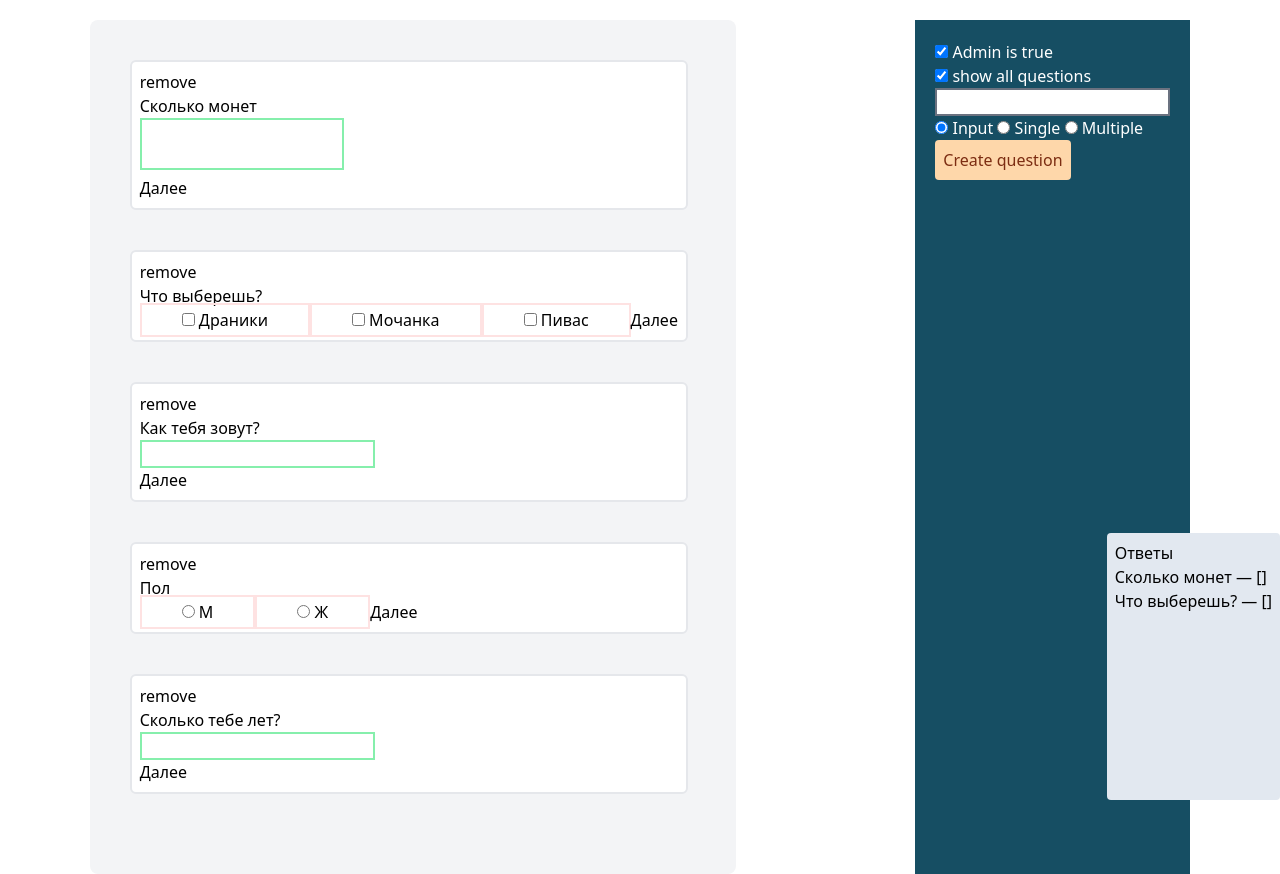
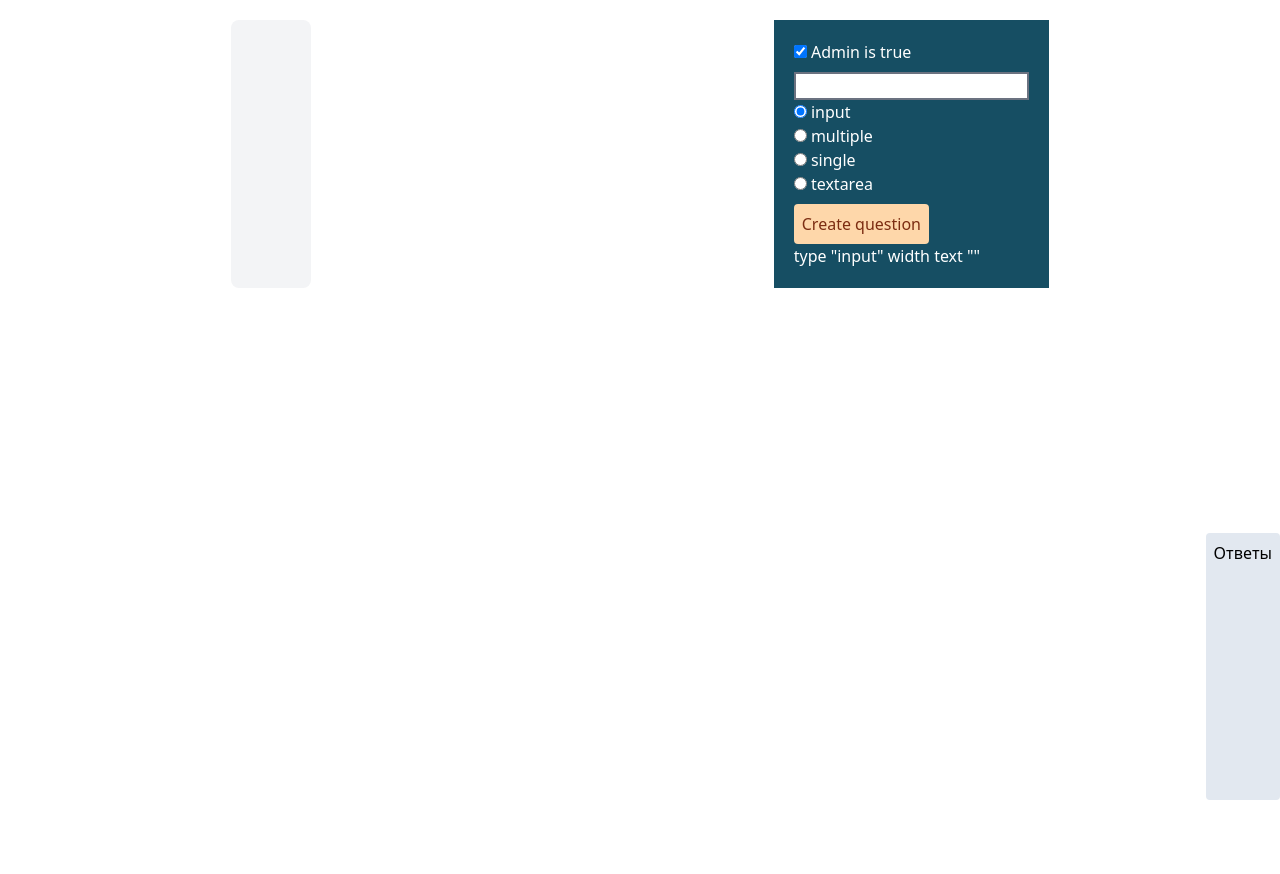
Before and after one commit to Boffeer/quizly, a Vue app: page / in a window 1280 px wide. After the commit the page ends 800 px from the top, so only its background shows below. Built offline with nearby package versions, Linux system fonts and the light colour scheme.

Commit message:
add adding and removing questions system

```diff
--- a/src/App.vue
+++ b/src/App.vue
@@ -6,9 +6,13 @@
 <template>
   <div class="flex justify-around pt-5">
     <div class="bg-gray-100 rounded-lg p-10 flex justify-around">
-      <question-list />
+      <question-list
+        :questions="questions"
+        :admin="admin"
+        @remove-question="removeQuestion"
+      />
     </div>
-    <admin-editor :admin="admin" />
+    <admin-editor :admin="admin" @create-question="addQuestion" />
   </div>
 </template>
 
@@ -25,16 +29,108 @@ export default {
   data() {
     return {
       appName: 'quizly',
+      questions: [],
+      questionss: [
+        {
+          id: 1,
+          label: 'coins',
+          type: 'textarea',
+          question: 'Сколько монет',
+          answer: [],
+          show: true,
+          answers: [
+            {
+              id: 1,
+              text: 'Драники',
+              isChecked: false,
+            },
+            {
+              id: 2,
+              text: 'Мочанка',
+              isChecked: false,
+            },
+            {
+              id: 3,
+              text: 'Пивас',
+              isChecked: false,
+            },
+          ],
+        },
+        {
+          id: 2,
+          label: 'food',
+          type: 'multiple',
+          question: 'Что выберешь?',
+          answer: [],
+          show: false,
+          answers: [
+            {
+              id: 1,
+              text: 'Драники',
+              isChecked: false,
+            },
+            {
+              id: 2,
+              text: 'Мочанка',
+              isChecked: false,
+            },
+            {
+              id: 3,
+              text: 'Пивас',
+              isChecked: false,
+            },
+          ],
+        },
+        {
+          id: 3,
+          show: false,
+          label: 'name',
+          type: 'input',
+          question: 'Как тебя зовут?',
+          answer: null,
+        },
+        {
+          id: 4,
+          show: false,
+          label: 'sex',
+          type: 'single',
+          question: 'Пол',
+          answer: '',
+          answers: [
+            {
+              id: 1,
+              text: 'М',
+            },
+            {
+              id: 2,
+              text: 'Ж',
+            },
+          ],
+        },
+        {
+          id: 5,
+          label: 'age',
+          type: 'input',
+          question: 'Сколько тебе лет?',
+          answer: null,
+          show: false,
+        },
+      ],
       admin: {
         show: true,
         showAll: true,
         currentQuestion: {
           type: 'input',
           question: '',
+          answer: '',
+          answers: [],
         },
-      },
-      modal: {
-        opened: false,
+        questionTypes: [
+          {
+            id: 0,
+            label: '',
+          },
+        ],
       },
     };
   },
@@ -75,6 +171,21 @@ export default {
     handleModal(modal) {
       modal.opened = !modal.opened;
     },
+    addQuestion(e) {
+      this.questions.push({
+        id: this.questions.length,
+        label: null,
+        type: e.type,
+        question: e.question,
+        answer: [],
+        show: true,
+        answers: e.answers,
+      });
+    },
+    removeQuestion(e) {
+      console.log(e);
+      this.questions = e;
+    },
   },
 };
 </script>
--- a/src/components/AdminEditor.vue
+++ b/src/components/AdminEditor.vue
@@ -1,52 +1,57 @@
 <template>
   <div class="bg-cyan-900 text-white p-5">
-    <label>
+    <label class="mb-2 block">
       <input v-model="adminLocal.show" type="checkbox" /> Admin is
       {{ adminLocal.show }}
     </label>
     <div v-if="adminLocal.show" class="admin">
-      <div>
-        <label>
-          <input v-model="adminLocal.showAll" type="checkbox" /> show all
-          questions
-        </label>
-      </div>
       <input
         v-model="adminLocal.currentQuestion.question"
         type="text"
-        class="border-2 border-gray-500"
+        class="border-2 border-gray-500 text-black"
       />
-      <div>
-        <label>
+      <div class="mb-2">
+        <label v-for="type in allowedQuestionTypes" :key="type" class="block">
           <input
             v-model="adminLocal.currentQuestion.type"
+            :value="type"
             type="radio"
             name="questionType"
-            value="input"
           />
-          Input
+          {{ type }}
         </label>
-        <label>
-          <input
-            v-model="adminLocal.currentQuestion.type"
-            type="radio"
-            name="questionType"
-            value="single"
-          />
-          Single
-        </label>
-        <label>
-          <input
-            v-model="adminLocal.currentQuestion.type"
-            type="radio"
-            name="questionType"
-            value="multiple"
-          />
-          Multiple
-        </label>
-        <!-- <button @click="createQuestion('text')">Text</button>
-			<button>Single</button>
-			<button>Multiple</button> -->
+      </div>
+      <div
+        v-if="
+          adminLocal.currentQuestion.type === 'single' ||
+          adminLocal.currentQuestion.type === 'multiple'
+        "
+        class="mb-2"
+      >
+        <input
+          v-model="adminLocal.currentQuestion.answer"
+          type="text"
+          class="mb-2 border-2 text-black"
+        />
+        <div
+          v-for="(answer, index) in adminLocal.currentQuestion.answers"
+          :key="index"
+          class="flex"
+        >
+          <p class="mr-2">
+            {{ answer.text }}
+          </p>
+          <button
+            class="p-2 bg-red-400 text-white rounded"
+            @click="removeAnswer(answer)"
+          >
+            ×
+          </button>
+        </div>
+        <button class="mb-2 p-2 bg-green-100 text-green-800" @click="addAnswer">
+          Add answer
+        </button>
+        <hr />
       </div>
 
       <button
@@ -55,6 +60,11 @@
       >
         Create question
       </button>
+      <p>
+        type "{{ adminLocal.currentQuestion.type }}" width text "{{
+          adminLocal.currentQuestion.question
+        }}"
+      </p>
     </div>
   </div>
 </template>
@@ -64,25 +74,44 @@ export default {
     admin: {
       type: Object,
       default() {
-        return {
-          show: true,
-          showAll: true,
-          currentQuestion: {},
-        };
+        return;
       },
     },
   },
-  emits: {},
+  emits: {
+    'create-question': null,
+  },
   data() {
     return {
       adminLocal: this.admin,
-      questionTypes: [
-        {
-          id: 0,
-          label: '',
-        },
-      ],
+      allowedQuestionTypes: ['input', 'multiple', 'single', 'textarea'],
     };
+  },
+  methods: {
+    createQuestion() {
+      this.$emit('create-question', this.adminLocal.currentQuestion);
+
+      this.adminLocal.currentQuestion.question = '';
+      this.adminLocal.currentQuestion.answers = [];
+    },
+    addAnswer() {
+      if (this.adminLocal.currentQuestion.answer === '') {
+        return;
+      }
+
+      this.adminLocal.currentQuestion.answers.push({
+        id: this.adminLocal.currentQuestion.answers.length,
+        text: this.admin.currentQuestion.answer,
+      });
+
+      this.adminLocal.currentQuestion.answer = '';
+    },
+    removeAnswer(answer) {
+      this.adminLocal.currentQuestion.answers =
+        this.adminLocal.currentQuestion.answers.filter(
+          (currentAnswer) => currentAnswer != answer
+        );
+    },
   },
 };
 </script>
--- a/src/components/Question/QuestionList.vue
+++ b/src/components/Question/QuestionList.vue
@@ -1,16 +1,15 @@
 <template>
   <div class="">
     <question-card
-      v-for="question in questions"
+      v-for="question in questionsLocal"
       :key="question.label"
       :question="question"
-      :admin="admin"
       @remove-question="removeQuestion(question)"
       @button-next="handleButtonNext(question)"
     >
       <template #input> </template>
     </question-card>
-    <answers-table :questions="questions" />
+    <answers-table :questions="questionsLocal" />
   </div>
 </template>
 <script>
@@ -21,106 +20,33 @@ export default {
     QuestionCard,
     AnswersTable,
   },
+  props: {
+    questions: {
+      type: Array,
+      default() {
+        return [];
+      },
+    },
+  },
+  emits: {
+    'remove-question': null,
+  },
   data() {
     return {
-      questions: [
-        {
-          id: 1,
-          label: 'coins',
-          type: 'textarea',
-          question: 'Сколько монет',
-          answer: [],
-          show: true,
-          answers: [
-            {
-              id: 1,
-              text: 'Драники',
-              isChecked: false,
-            },
-            {
-              id: 2,
-              text: 'Мочанка',
-              isChecked: false,
-            },
-            {
-              id: 3,
-              text: 'Пивас',
-              isChecked: false,
-            },
-          ],
-        },
-        {
-          id: 2,
-          label: 'food',
-          type: 'multiple',
-          question: 'Что выберешь?',
-          answer: [],
-          show: false,
-          answers: [
-            {
-              id: 1,
-              text: 'Драники',
-              isChecked: false,
-            },
-            {
-              id: 2,
-              text: 'Мочанка',
-              isChecked: false,
-            },
-            {
-              id: 3,
-              text: 'Пивас',
-              isChecked: false,
-            },
-          ],
-        },
-        {
-          id: 3,
-          show: false,
-          label: 'name',
-          type: 'input',
-          question: 'Как тебя зовут?',
-          answer: null,
-        },
-        {
-          id: 4,
-          show: false,
-          label: 'sex',
-          type: 'single',
-          question: 'Пол',
-          answer: '',
-          answers: [
-            {
-              id: 1,
-              text: 'М',
-            },
-            {
-              id: 2,
-              text: 'Ж',
-            },
-          ],
-        },
-        {
-          id: 5,
-          label: 'age',
-          type: 'input',
-          question: 'Сколько тебе лет?',
-          answer: null,
-          show: false,
-        },
-      ],
+      questionsLocal: this.questions,
     };
   },
   methods: {
     handleButtonNext(currentQuestion) {
       let currentQuestionIndex = this.questions.indexOf(currentQuestion);
-      this.questions[currentQuestionIndex + 1].show = true;
+      this.questionsLocal[currentQuestionIndex + 1].show = true;
     },
     removeQuestion(currentQuestion) {
-      this.questions = this.questions.filter(
+      this.questionsLocal = this.questions.filter(
         (question) => question != currentQuestion
       );
-      console.log(this.questions);
+
+      this.$emit('remove-question', this.questionsLocal);
     },
   },
 };
```
Also changed, not shown: 1 other file (tests, documents, lock files or other folders).
